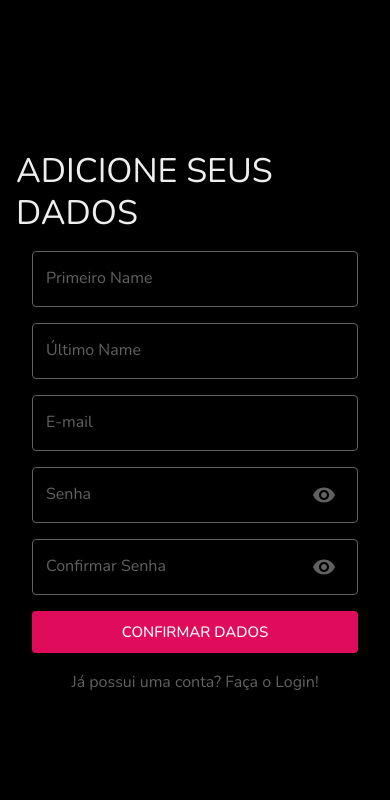
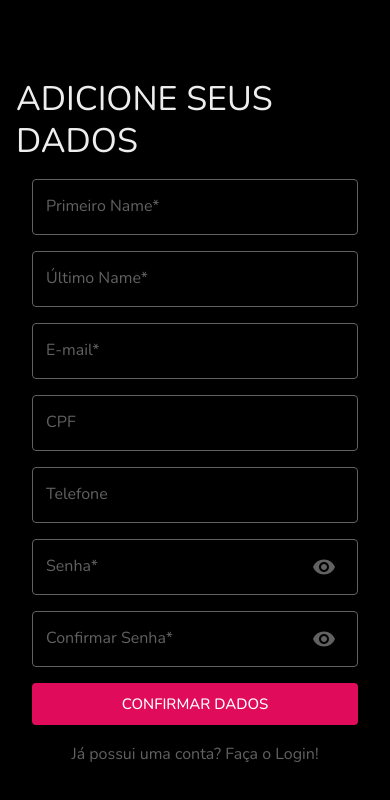
Before and after one commit to devRafaCoelho/records-system-front, a React (Vite) app in the folder records-system/: page /register in a window 390 px wide. Shown: the top 800 px of the page. Built offline with nearby package versions, Linux system fonts and the light colour scheme.

Commit message:
review input phone component

```diff
--- /dev/null
+++ b/records-system/src/components/DefaultPhoneTextField/index.tsx
@@ -0,0 +1,87 @@
+// import { Box } from '@mui/material';
+// import InputAdornment from '@mui/material/InputAdornment';
+// import { useState } from 'react';
+// import { CustomTextField } from '../DefaultTextField/styles';
+
+// interface Props {
+//   name: string;
+//   label: string;
+//   register: any;
+//   errors?: any;
+// }
+
+// export default function PhoneInput({ name, label, register, errors }: Props) {
+//   const [isFocused, setIsFocused] = useState(false);
+
+//   const handleFocus = () => {
+//     setIsFocused(true);
+//   };
+
+//   const handleBlur = () => {
+//     setIsFocused(false);
+//   };
+
+//   return (
+//     <Box>
+//       <CustomTextField
+//         id={name}
+//         label={label}
+//         variant="outlined"
+//         onFocus={handleFocus}
+//         onBlur={handleBlur}
+//         fullWidth
+//         {...register(name)}
+//         error={!!errors?.[name]}
+//         helperText={errors?.[name] ? errors[name].message : null}
+//         InputProps={{
+//           startAdornment: isFocused && <InputAdornment position="start">+55</InputAdornment>
+//         }}
+//       />
+//     </Box>
+//   );
+// }
+
+import { Box } from '@mui/material';
+import InputAdornment from '@mui/material/InputAdornment';
+import { useState } from 'react';
+import { CustomTextField } from '../DefaultTextField/styles';
+
+interface Props {
+  name: string;
+  label: string;
+  register: any;
+  errors?: any;
+}
+
+export default function PhoneInput({ name, label, register, errors }: Props) {
+  const [isFocused, setIsFocused] = useState(false);
+
+  const handleFocus = () => {
+    setIsFocused(true);
+  };
+
+  const handleBlur = () => {
+    setIsFocused(false);
+  };
+
+  return (
+    <Box>
+      <CustomTextField
+        id={name}
+        label={label}
+        variant="outlined"
+        fullWidth
+        {...register(name)}
+        error={!!errors?.[name]}
+        helperText={errors?.[name] ? errors[name].message : null}
+        InputProps={{
+          startAdornment: isFocused && <InputAdornment position="start">+55</InputAdornment>,
+          onBlur: handleBlur
+        }}
+        inputProps={{
+          onFocus: handleFocus
+        }}
+      />
+    </Box>
+  );
+}
--- a/records-system/src/components/DefaultTextField/styles.ts
+++ b/records-system/src/components/DefaultTextField/styles.ts
@@ -27,6 +27,10 @@ export const CustomTextField = styled(TextField)`
       & .MuiIconButton-root {
         color: ${theme.palette.grey[700]};
       }
+
+      & .MuiTypography-root {
+        color: ${theme.palette.grey[700]};
+      }
     }
   `}
 `;
--- a/records-system/src/components/UserRegisterForm/index.tsx
+++ b/records-system/src/components/UserRegisterForm/index.tsx
@@ -8,6 +8,7 @@ import DefaultTextField from '../../components/DefaultTextField';
 import { registerUserSchema } from '../../schemas/userSchemas';
 import { api } from '../../services/api';
 import { RegiterUserData } from '../../types/types';
+import PhoneInput from '../DefaultPhoneTextField';
 
 export default function UserRegisterForm() {
   const navigate = useNavigate();
@@ -20,8 +21,10 @@ export default function UserRegisterForm() {
   } = useForm<RegiterUserData>({
     resolver: yupResolver(registerUserSchema),
     defaultValues: {
-      firstname: '',
-      lastname: '',
+      firstName: '',
+      lastName: '',
+      cpf: '',
+      phone: '',
       email: '',
       password: '',
       confirmPassword: ''
@@ -55,6 +58,7 @@ export default function UserRegisterForm() {
   });
 
   async function onSubmit(data: RegiterUserData) {
+    console.log(data);
     mutate(data);
   }
 
@@ -63,9 +67,9 @@ export default function UserRegisterForm() {
       <Grid container spacing={2}>
         <Grid item sm={6} xs={12}>
           <DefaultTextField
-            name="firstname"
+            name="firstName"
             type="text"
-            label="Primeiro Name"
+            label="Primeiro Name*"
             register={register}
             errors={errors}
           />
@@ -73,9 +77,9 @@ export default function UserRegisterForm() {
 
         <Grid item sm={6} xs={12}>
           <DefaultTextField
-            name="lastname"
+            name="lastName"
             type="text"
-            label="Último Name"
+            label="Último Name*"
             register={register}
             errors={errors}
           />
@@ -85,7 +89,7 @@ export default function UserRegisterForm() {
           <DefaultTextField
             name="email"
             type="email"
-            label="E-mail"
+            label="E-mail*"
             register={register}
             errors={errors}
           />
@@ -93,9 +97,23 @@ export default function UserRegisterForm() {
 
         <Grid item xs={12}>
           <DefaultTextField
+            name="cpf"
+            type="text"
+            label="CPF"
+            register={register}
+            errors={errors}
+          />
+        </Grid>
+
+        <Grid item xs={12}>
+          <PhoneInput name="phone" label="Telefone" register={register} errors={errors} />
+        </Grid>
+
+        <Grid item xs={12}>
+          <DefaultTextField
             name="password"
             type="password"
-            label="Senha"
+            label="Senha*"
             register={register}
             errors={errors}
           />
@@ -105,7 +123,7 @@ export default function UserRegisterForm() {
           <DefaultTextField
             name="confirmPassword"
             type="password"
-            label="Confirmar Senha"
+            label="Confirmar Senha*"
             register={register}
             errors={errors}
           />
--- a/records-system/src/schemas/userSchemas.ts
+++ b/records-system/src/schemas/userSchemas.ts
@@ -1,9 +1,11 @@
 import * as yup from 'yup';
 
 export const registerUserSchema = yup.object().shape({
-  firstname: yup.string().required('Este campo deve ser preenchido'),
-  lastname: yup.string().required('Este campo deve ser preenchido'),
+  firstName: yup.string().required('Este campo deve ser preenchido'),
+  lastName: yup.string().required('Este campo deve ser preenchido'),
   email: yup.string().required('Este campo deve ser preenchido'),
+  cpf: yup.string(),
+  phone: yup.string(),
   password: yup.string().required('Este campo deve ser preenchido'),
   confirmPassword: yup.string().required('Este campo deve ser preenchido')
 });
--- a/records-system/src/types/types.ts
+++ b/records-system/src/types/types.ts
@@ -10,9 +10,11 @@ export type UserData = {
 };
 
 export type RegiterUserData = {
-  firstname: string;
-  lastname: string;
+  firstName: string;
+  lastName: string;
   email: string;
+  cpf: string;
+  phone: string;
   password: string;
   confirmPassword: string;
 };
```
Also changed, not shown: records-system/src/components/DefaultTextField/index.tsx (+15 -15 lines), records-system/src/pages/Register/styles.ts (+5 -5 lines), records-system/src/styles/GlobalStyles.tsx (+7 -6 lines), 1 other file (tests, documents, lock files or other folders).
